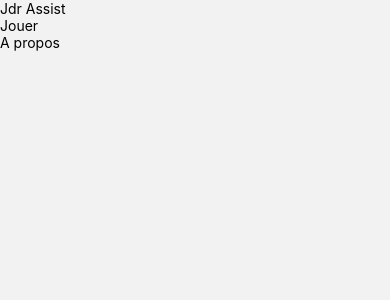
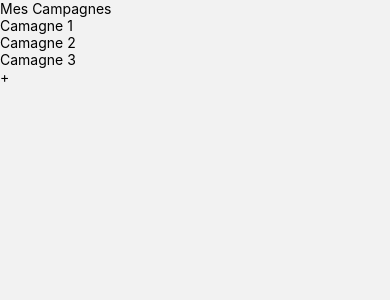
Before and after one commit to Ogust25/jdr-assist, a React Native app: screen /Campaigns in a window 390 px wide. Shown: the top 300 px of the page. Built offline with nearby package versions, Linux system fonts and the light colour scheme.

Commit message:
fix file name

```diff
--- a/App.js
+++ b/App.jsx
@@ -3,7 +3,7 @@
 import { createNativeStackNavigator } from "@react-navigation/native-stack";
 
 import { Home } from "./src/views/home";
-import { Campaign } from "./src/views/campaign";
+import { Campaigns } from "./src/views/campaigns";
 import { About } from "./src/views/about";
 import { Map } from "./src/views/map";
 
@@ -21,8 +21,8 @@
           }}
         />
         <Stack.Screen
-          name="Campaign"
-          component={Campaign}
+          name="Campaigns"
+          component={Campaigns}
           options={{
             headerShown: false,
           }}
--- a/src/views/campaign.jsx
+++ /dev/null
@@ -1,30 +0,0 @@
-import React from "react";
-import { View, Text, TouchableOpacity } from "react-native-web";
-import { useNavigation } from '@react-navigation/native';
-import {styles} from "../style/campagne"
-
-export const Campaign = () => {
-  const navigation = useNavigation();
-
-  const campaigns = [{id: 1, name: "Camagne 1"}, {id: 2, name: "Camagne 2"}, {id: 3, name: "Camagne 3"}]
-
-  const goMap = (campaignId) => {
-    navigation.navigate('Map', { campaignId: campaignId });
-  }
-
-  return (
-    <View>
-      <Text>Mes Campagnes</Text>
-      {campaigns && campaigns.map((camagne)=>{
-        return(
-          <TouchableOpacity key={camagne.id} onPress={() => goMap(campaigns.id)}>
-            <Text>{camagne.name}</Text>
-          </TouchableOpacity>
-        )
-      })}
-      <TouchableOpacity>
-        <Text>+</Text>
-      </TouchableOpacity>
-    </View>
-  );
-};
--- /dev/null
+++ b/src/views/campaigns.jsx
@@ -0,0 +1,38 @@
+import React from "react";
+import { View, Text, TouchableOpacity } from "react-native-web";
+import { useNavigation } from "@react-navigation/native";
+import { styles } from "../style/campagnes";
+
+export const Campaigns = () => {
+  const navigation = useNavigation();
+
+  const campaigns = [
+    { id: 1, name: "Camagne 1" },
+    { id: 2, name: "Camagne 2" },
+    { id: 3, name: "Camagne 3" },
+  ];
+
+  const goMap = (campaignId) => {
+    navigation.navigate("Map", { campaignId: campaignId });
+  };
+
+  return (
+    <View>
+      <Text>Mes Campagnes</Text>
+      {campaigns &&
+        campaigns.map((camagne) => {
+          return (
+            <TouchableOpacity
+              key={camagne.id}
+              onPress={() => goMap(campaigns.id)}
+            >
+              <Text>{camagne.name}</Text>
+            </TouchableOpacity>
+          );
+        })}
+      <TouchableOpacity>
+        <Text>+</Text>
+      </TouchableOpacity>
+    </View>
+  );
+};
--- a/src/views/home.jsx
+++ b/src/views/home.jsx
@@ -3,7 +3,7 @@
 
 export const Home = ({ navigation }) => {
   function goCampaign() {
-    navigation.navigate("Campaign");
+    navigation.navigate("Campaigns");
   }
 
   function goAbout() {
```
Also changed, not shown: src/style/campagnes.jsx (renamed from src/style/campagne.jsx).
